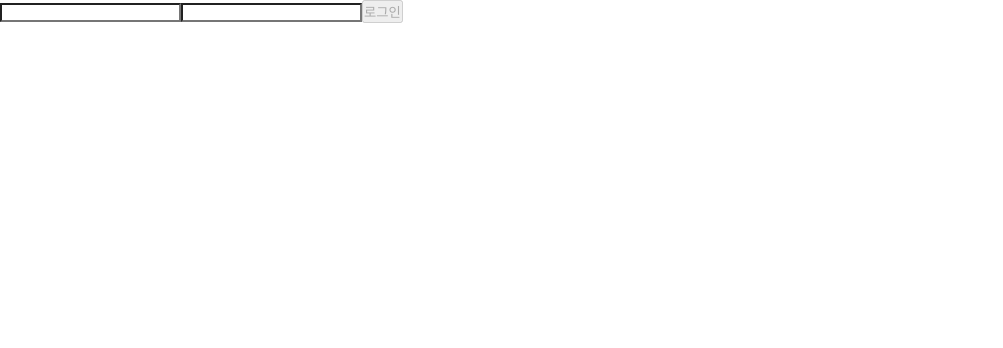
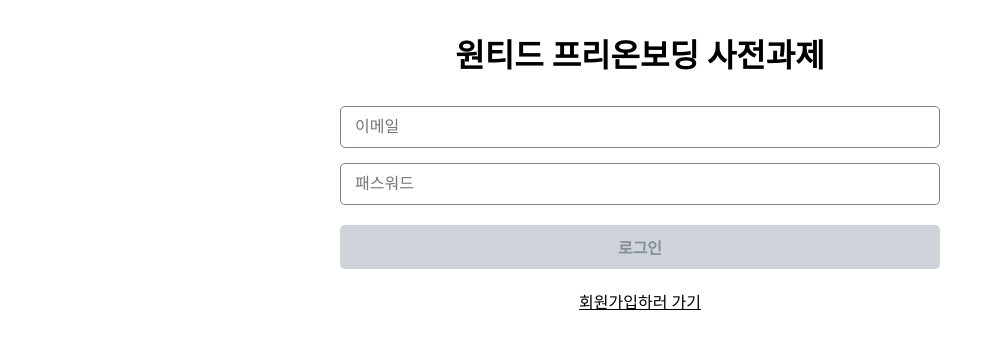
Before and after one commit to tenenger7125/wanted-pre-onboarding-frontend, a React (Create React App) app: page /signin in a window 1280 px wide. Shown: the top 348 px of the page, without its empty margins (0-1003 px from the left). Built offline with nearby package versions, Linux system fonts and the light colour scheme.

Commit message:
feat: add error UI display, link tag to signin and signup

```diff
--- a/src/pages/SignIn.jsx
+++ b/src/pages/SignIn.jsx
@@ -1,9 +1,10 @@
 import { useState } from "react";
-import { useNavigate } from "react-router-dom";
+import { Link, useNavigate } from "react-router-dom";
 
 import { auth } from "../apis";
 import { localStorages, validates } from "../utils";
 import { PATH } from "../constants";
+import { Button, Container, Input, Title } from "../components/common";
 
 const { signin } = auth;
 const { email: emailValidate, password: passwordValidate } = validates;
@@ -11,6 +12,7 @@ const { setLocalStorage } = localStorages;
 
 const SignIn = () => {
   const navigate = useNavigate();
+  const [isErrored, setIsErrored] = useState(false);
   const [form, setForm] = useState({
     email: "",
     password: "",
@@ -35,25 +37,43 @@ const SignIn = () => {
 
       setLocalStorage("access_token", access_token);
       navigate(PATH.TODO);
+      setIsErrored(false);
     } catch (err) {
       console.error(err);
+      setIsErrored(true);
     }
   };
 
   return (
+    <Container width="600px">
+      <Title>원티드 프리온보딩 사전과제</Title>
       <form onSubmit={handleSignInSubmit}>
-      <input data-testid="email-input" type="text" name="email" value={form.email} onChange={handleFieldChange} />
-      <input
+        <Input
+          data-testid="email-input"
+          type="text"
+          name="email"
+          placeholder="이메일"
+          value={form.email}
+          onChange={handleFieldChange}
+          isErrored={isErrored}
+          margin="0 0 15px"
+        />
+        <Input
           data-testid="password-input"
           type="password"
           name="password"
+          placeholder="패스워드"
+          autoComplete="off"
           value={form.password}
           onChange={handleFieldChange}
+          isErrored={isErrored}
         />
-      <button data-testid="signin-button" type="submit" disabled={isDisabled}>
+        <Button data-testid="signin-button" type="submit" disabled={isDisabled} margin="20px 0">
           로그인
-      </button>
+        </Button>
       </form>
+      <Link to={PATH.SIGN_UP}>회원가입하러 가기</Link>
+    </Container>
   );
 };
 
--- a/src/pages/SignUp.jsx
+++ b/src/pages/SignUp.jsx
@@ -1,15 +1,17 @@
 import { useState } from "react";
-import { useNavigate } from "react-router-dom";
+import { Link, useNavigate } from "react-router-dom";
 
 import { auth } from "../apis";
 import { validates } from "../utils";
 import { PATH } from "../constants";
+import { Button, Container, Input, Title } from "../components/common";
 
 const { signup } = auth;
 const { email: emailValidate, password: passwordValidate } = validates;
 
 const SignUp = () => {
   const navigate = useNavigate();
+  const [isError, setIsError] = useState(false);
   const [form, setForm] = useState({
     email: "",
     password: "",
@@ -33,25 +35,43 @@ const SignUp = () => {
       await signup(form);
 
       navigate(PATH.SIGN_IN);
+      setIsError(false);
     } catch (err) {
       console.error(err);
+      setIsError(true);
     }
   };
 
   return (
+    <Container width="600px">
+      <Title>원티드 프리온보딩 사전과제</Title>
       <form onSubmit={handleSignUpSubmit}>
-      <input data-testid="email-input" type="text" name="email" value={form.email} onChange={handleFieldChange} />
-      <input
+        <Input
+          data-testid="email-input"
+          type="text"
+          name="email"
+          placeholder="이메일"
+          value={form.email}
+          onChange={handleFieldChange}
+          isError={isError}
+          margin="0 0 15px"
+        />
+        <Input
           data-testid="password-input"
           type="password"
           name="password"
+          placeholder="패스워드"
+          autoComplete="off"
           value={form.password}
           onChange={handleFieldChange}
+          isError={isError}
         />
-      <button data-testid="signup-button" type="submit" disabled={isDisabled}>
+        <Button data-testid="signup-button" type="submit" disabled={isDisabled} margin="20px 0">
           회원가입
-      </button>
+        </Button>
       </form>
+      <Link to={PATH.SIGN_IN}>로그인하러 가기</Link>
+    </Container>
   );
 };
 
```
Lines whose indentation alone changed are shown as unchanged.
